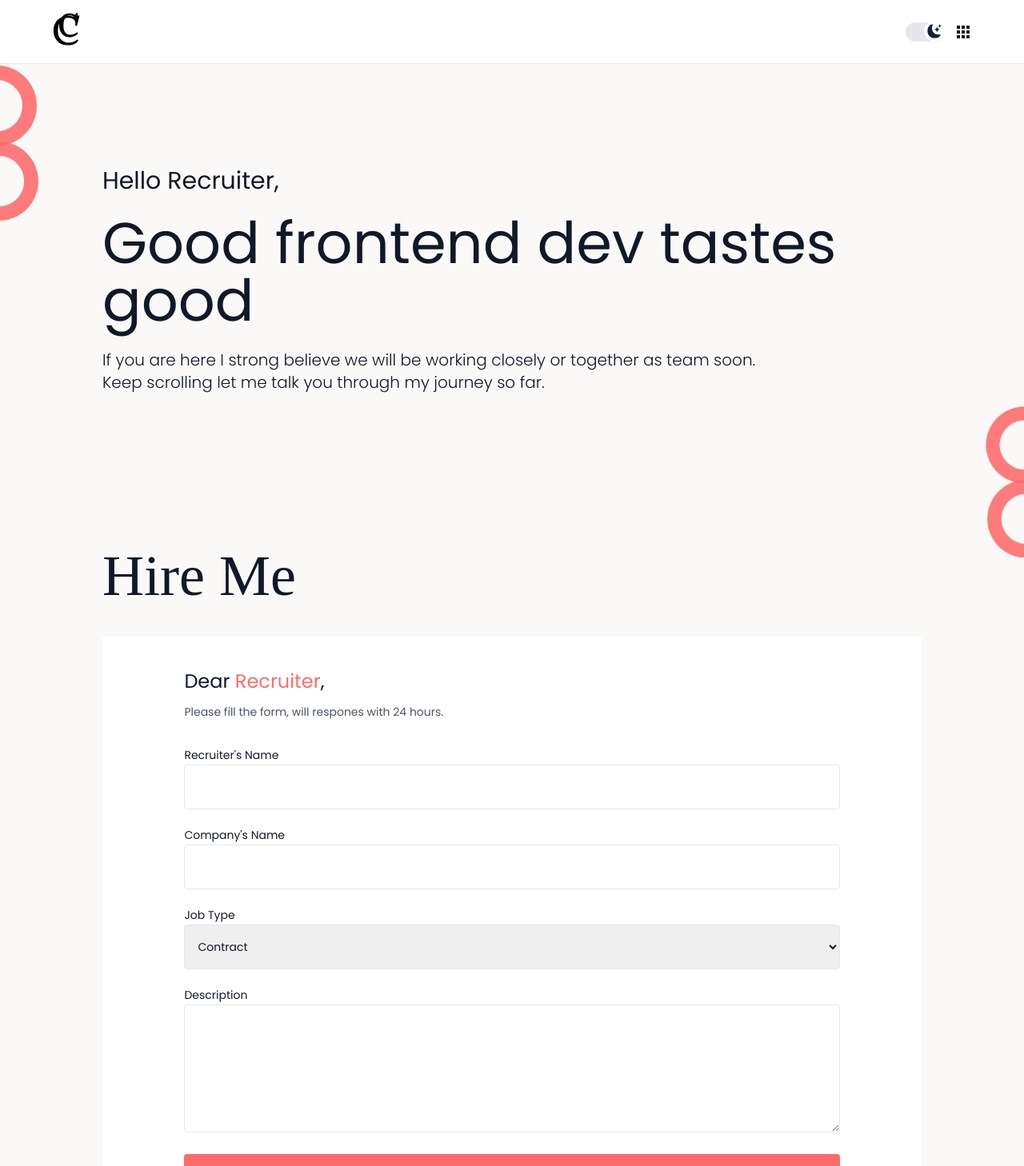
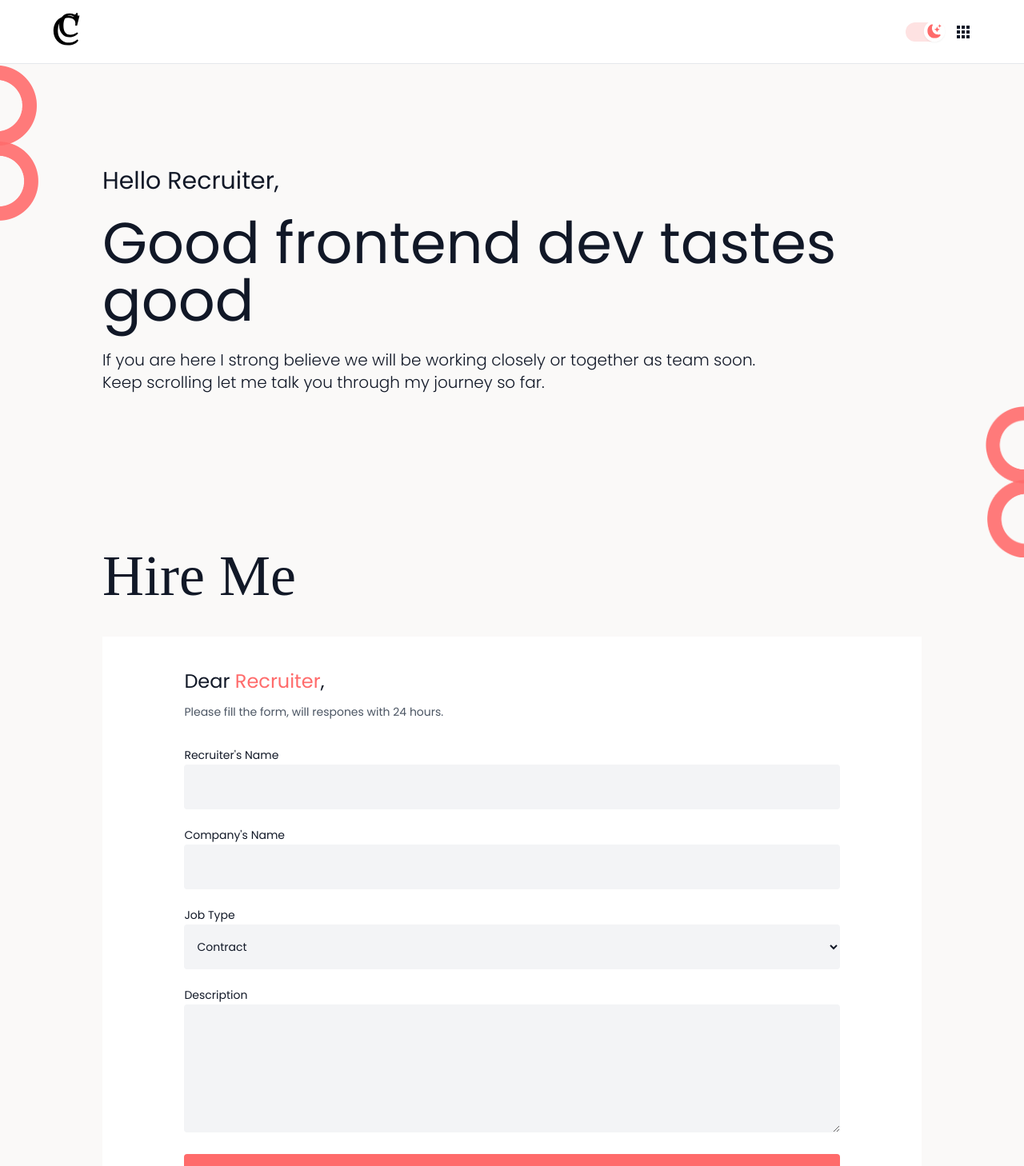
Before and after one commit to chris097/portfolio_v1, a Next.js app: page /hire in a window 1280 px wide. Shown: the top 1458 px of the page at 80% size. Built offline with nearby package versions, Linux system fonts and the light colour scheme; a web font is replaced by a local one.

Commit message:
updated dark mode

```diff
--- a/components/Footer/index.js
+++ b/components/Footer/index.js
@@ -8,8 +8,8 @@ import Link from "next/link";
 
 
 const Footer = () => (
-    <div className="border-t bg-white pt-10 mt-28">
-        <div className="max-w-[90%] mx-auto flex justify-between font-poppins mb-10">
+    <div className="border-t border-gray-200 bg-white dark:bg-darkblue pt-10 mt-28">
+        <div className="max-w-[90%] mx-auto flex justify-between font-poppins pb-10">
             <div>
                 <div className="flex items-center">
                     <Image src={Logo} alt="logo" />
--- a/components/Header/index.js
+++ b/components/Header/index.js
@@ -3,6 +3,7 @@ import { useTheme } from "next-themes";
 import Image from "next/image";
 // import Link from "next/link";
 import Logo from "../../public/logo.svg";
+import darkLogo from "../../public/darkLogo.svg";
 import {CgMenuGridR} from "react-icons/cg";
 import {BsMoonStarsFill} from "react-icons/bs";
 import {MdWbSunny} from "react-icons/md";
@@ -24,11 +25,11 @@ const Header = () => {
   if(!mounted) return null;
 
   return(
-    <header className="h-20 w-full fixed left-0 z-50 bg-white dark:bg-coredark border-b">
+    <header className="h-20 w-full fixed left-0 z-50 bg-white dark:bg-coredark border-b border-gray-200">
         <div className="flex justify-between items-center max-w-[90%] mx-auto h-full">
           <div className="flex items-center">
             <Link href="/">
-              <a><Image src={Logo} alt="logo" /></a>
+              <a>{theme === 'dark' ? <Image src={darkLogo} alt="logo" /> : <Image src={Logo} alt="logo" />}</a>
             </Link>
           </div>
           <div className="flex items-center space-x-3">
@@ -37,16 +38,16 @@ const Header = () => {
               aria-hidden="true"
               className="relative focus:outline-none outline-none border-none"
               data-testid="theme-button"
-              // onClick={() => setTheme(systemTheme === 'dark' ? 'light':'dark')}
+              onClick={() => setTheme(theme === 'dark' ? 'light':'dark')}
             >
-            <div className="w-12 h-6 transition dark:bg-red-100 bg-gray-200 rounded-full outline-none dark:bg-yepprimary" />
+            <div className="w-12 h-6 transition dark:bg-blue-200 bg-red-100 rounded-full outline-none dark:bg-yepprimary" />
             <div
               className={`absolute top-0 left-0 inline-flex items-center justify-center w-6 h-6 transition-all duration-150 transform scale-110 rounded-full shadow-sm translate-x-0 -translate-y-px bg-white text-yepprimary ${theme === 'light' ? 'translate-x-0 -translate-y-px  bg-white text-yepprimary' : 'translate-x-6 text-blue-100 bg-kiwi2'}`}>
 
         {currentTheme === 'dark' ? (
-          <span><MdWbSunny onClick={() => setTheme('light')} color="#FF6B6B" /></span>
+          <span><MdWbSunny onClick={() => setTheme('light')} color="#2B33E3" /></span>
         ) : (
-          <span><BsMoonStarsFill onClick={() => setTheme('dark')} color="#182039" /></span>
+          <span><BsMoonStarsFill onClick={() => setTheme('dark')} color="#FF6B6B" /></span>
         )}
 
       </div>
--- a/components/Modal/Navbar/index.js
+++ b/components/Modal/Navbar/index.js
@@ -6,13 +6,13 @@ import navs from "../../Nav";
 const Navbar = () => {
     return(
         <div className="flex flex-row-reverse font-poppins text-sm">
-            <div className="w-44 h-auto bg-white shadow-sm mr-6 rounded py-4">
+            <div className="w-44 h-auto bg-white dark:bg-coreblue shadow-sm mr-6 rounded py-4">
                 <div className="flex justify-center align-baseline content-center">
                     <div className="space-y-1 w-full">
                         {navs.map((nav, index) => (
                             <Link href={nav.url} key={index}>
                                 <a>
-                                    <div className="flex cursor-pointer items-center space-x-2 hover:bg-red-100 text-gray-800 py-2 px-5">
+                                    <div className="flex cursor-pointer items-center space-x-2 dark:hover:bg-primaryblue hover:bg-red-100 dark:text-gray-200 text-gray-800 py-2 px-5">
                                         <span>{nav.icon}</span>
                                         <span>{nav.name}</span>
                                     </div>
--- a/components/Nav/index.js
+++ b/components/Nav/index.js
@@ -1,5 +1,5 @@
 import React from "react";
-import {GrProjects} from "react-icons/gr";
+import {CgMenuGridR} from "react-icons/cg";
 import {FaBookmark,FaBook} from "react-icons/fa";
 import {RiCodeSSlashFill} from "react-icons/ri";
 
@@ -8,7 +8,7 @@ const navs = [
         id: 1,
         name: "My Projects",
         url: "/project",
-        icon: <GrProjects />
+        icon: <CgMenuGridR className="text-xl" />
     },
     {
         id: 2,
--- a/pages/about.js
+++ b/pages/about.js
@@ -41,7 +41,7 @@ export default function About () {
                 </div>
                 <div className="max-w-[80%] mx-auto mt-32 font-metamorphous">
                     <h1 className="text-7xl font-light mb-10">About Me</h1>
-                    <div className="mt-10 bg-white w-full h-auto py-10 font-poppins">
+                    <div className="mt-10 bg-white dark:bg-projectblue w-full h-auto py-10 font-poppins">
                         <div className="max-w-[80%] mx-auto">
                             <h1 className="text-2xl">Hello Recruiter,</h1>
                             <p className="mt-5">
--- a/pages/hire.js
+++ b/pages/hire.js
@@ -37,22 +37,22 @@ export default function Hire () {
                 {/*  */}
                 <div className="max-w-[80%] mx-auto mt-32 font-metamorphous">
                     <h1 className="text-7xl font-light mb-10">Hire Me</h1>
-                    <div className="mt-10 bg-white w-full h-auto pt-10 pb-20 font-poppins">
+                    <div className="mt-10 bg-white dark:bg-projectblue w-full h-auto pt-10 pb-20 font-poppins">
                         <div className="max-w-[80%] mx-auto">
                             <h1 className="text-2xl">Dear <span className="text-corered">Recruiter</span>,</h1>
-                            <p className="text-sm mt-3 text-gray-600">Please fill the form, will respones with 24 hours.</p>
+                            <p className="text-sm mt-3 text-gray-600 dark:text-gray-200">Please fill the form, will respones with 24 hours.</p>
                             <form className="space-y-5">
                                 <div className="mt-8">
                                     <label className="text-sm mb-10">{`Recruiter's Name`}</label>
-                                    <input className="border border-gray-200 w-full h-14 rounded outline-none focus:border-inherit px-3 text-sm" type="text" />
+                                    <input className="border bg-gray-100 dark:bg-gray-900 w-full h-14 rounded outline-none border-none px-3 text-sm" type="text" />
                                 </div>
                                 <div>
                                     <label className="text-sm">{`Company's Name`} </label>
-                                    <input className="border border-gray-200 w-full h-14 rounded outline-none focus:border-inherit px-3 text-sm" type="text" />
+                                    <input className="border bg-gray-100 w-full dark:bg-gray-900 h-14 rounded outline-none border-none px-3 text-sm" type="text" />
                                 </div>
                                 <div>
                                     <label className="text-sm">{`Job Type`} </label>
-                                    <select className="border w-full h-14 rounded outline-none focus:border-inherit border-gray-200 px-3 text-sm">
+                                    <select className="border w-full h-14 rounded dark:bg-gray-900 outline-none border-none bg-gray-100 px-3 text-sm">
                                         <option value="contract">Contract</option>
                                         <option value="partTime">Part-Time</option>
                                         <option value="contract">Full-Time</option>
@@ -60,9 +60,9 @@ export default function Hire () {
                                 </div>
                                 <div>
                                     <label className="text-sm">{`Description`} </label>
-                                    <textarea className="border border-gray-200 w-full h-40 rounded outline-none focus:border-inherit p-3" />
+                                    <textarea className="border-none w-full dark:bg-gray-900 bg-gray-100 h-40 rounded outline-none focus:border-inherit p-3" />
                                 </div>
-                                <button className="bg-corered border-none text-white mt-5 w-full py-3 rounded">Send</button>
+                                <button className="bg-corered dark:bg-coreblue border-none text-white mt-5 w-full py-3 rounded">Send</button>
                             </form>
                         </div>
                     </div>
--- a/tailwind.config.js
+++ b/tailwind.config.js
@@ -14,7 +14,11 @@ module.exports = {
         corered: "#FF6B6B",
         coreyellow: "#EFA434",
         secondaryblue: "#151D3B",
-        coredark: "#151D3B"
+        coredark: "#011240",
+        lightblue: "#06113C",
+        appblue: "#011240",
+        projectblue: "#01154B",
+        darkblue: "#011345",
       },
       fontFamily:{
         'metamorphous':['Metamorphous', 'cursive'],
```
Also changed, not shown: public/darkLogo.svg (added).
